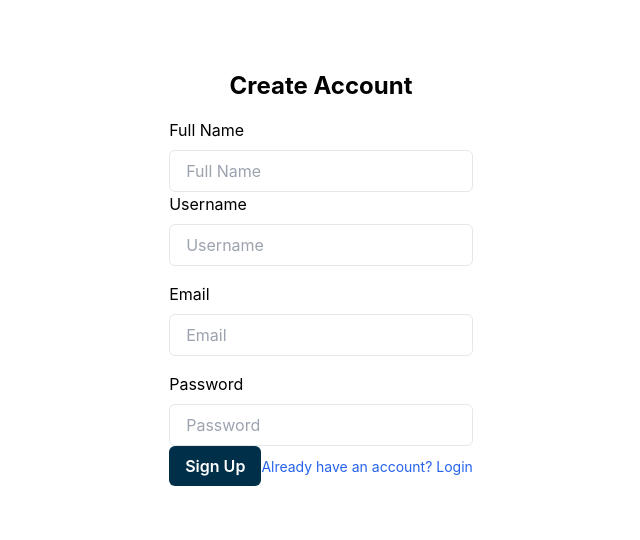
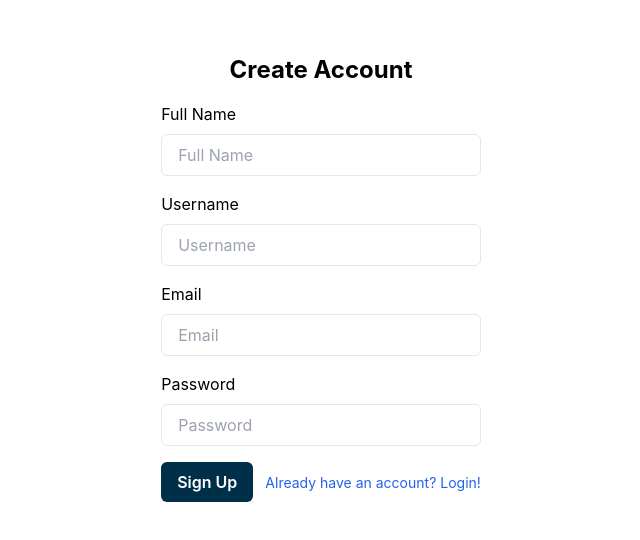
Before and after one commit to agiledev-students-spring2024/4-final-project-readtrack, a React (Create React App) app in the folder front-end/: page /signup in a window 1280 px wide. Shown: the part 130-670 px from the top of the page, without its empty margins (319-959 px from the left). Built offline with nearby package versions, Linux system fonts and the light colour scheme.

Commit message:
adjusted signup page margins

```diff
--- a/front-end/src/pages/Form/SignUpPage.js
+++ b/front-end/src/pages/Form/SignUpPage.js
@@ -64,7 +64,7 @@ const SignUpPage = ({ setLoggedInUser, loggedInUser }) => {
                 value={formData.fullname}
               />
             </div>
-            <div>
+            <div className="mt-4">
               <label className="block" htmlFor="username">Username</label>
               <input
                 type="text"
@@ -97,10 +97,11 @@ const SignUpPage = ({ setLoggedInUser, loggedInUser }) => {
                 value={formData.password}
               />
             </div>
-            <div className="flex items-baseline justify-between">
+
+            <div className="mt-4 flex items-baseline justify-between">
               <button className="btn">Sign Up</button>
-              <a href="/login" className="text-sm text-blue-600 hover:underline">
-                Already have an account? Login
+              <a href="/login" className="ml-3 text-sm text-blue-600 hover:underline">
+                Already have an account? Login!
               </a>
             </div>
           </div>
```
